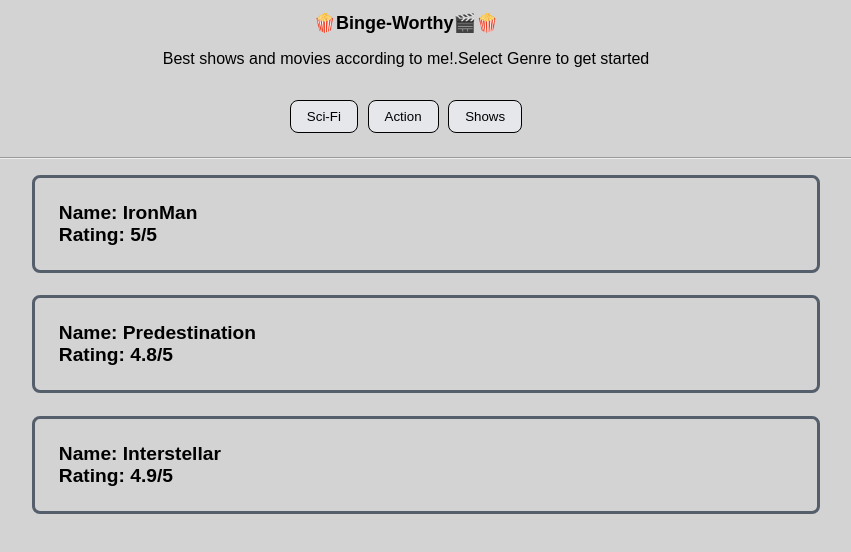
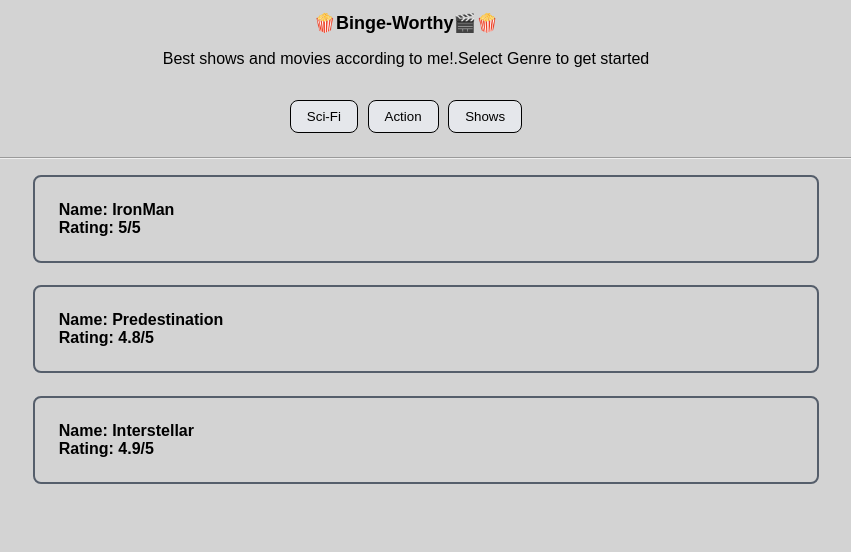
Before and after one commit to andleebsyed/binge-worthy-watches-app, a React (Create React App) app: page / in a window 1280 px wide. Shown: the top 552 px of the page, without its empty margins (234-1085 px from the left). Built offline with nearby package versions, Linux system fonts and the light colour scheme.

Commit message:
fix : css fix

```diff
--- a/src/styles.css
+++ b/src/styles.css
@@ -10,11 +10,14 @@
   margin-top: 1rem;
   list-style: none;
   padding: 1.5rem;
-  border: 3px solid rgb(85, 94, 107);
+  border: 2px solid rgb(85, 94, 107);
   text-align: left;
   width: 60%;
   margin: auto;
-  font-size: 1.2rem;
+  /* width: 700px ; */
+  margin-left: auto;
+  margin-right: auto;
+  /* margin-left: 0.5rem; */
   margin-bottom: 1.4rem;
   border-radius: 0.5rem;
 }
```
